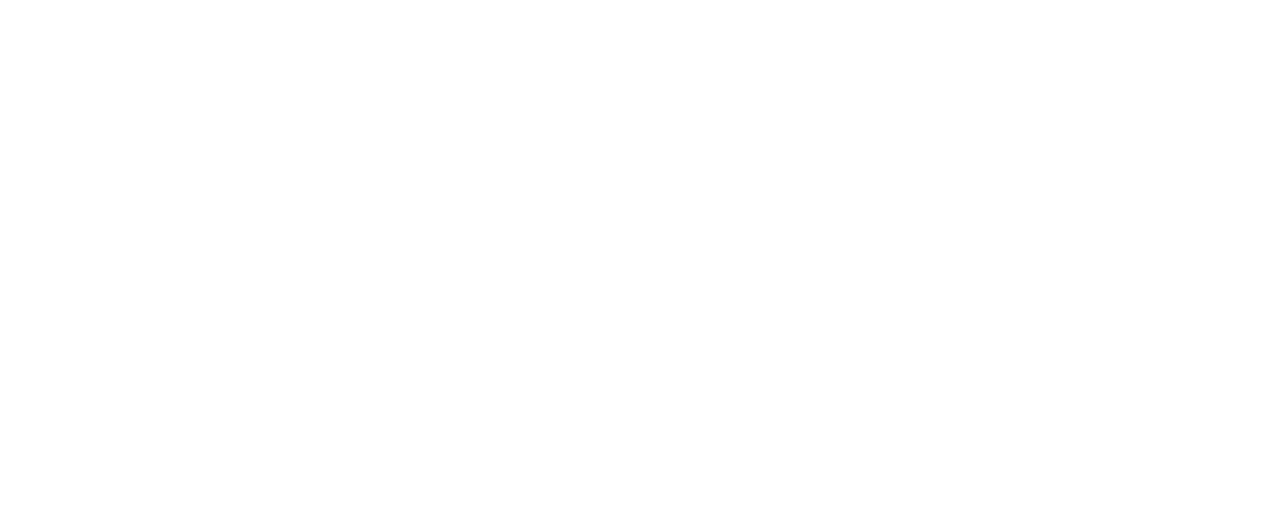
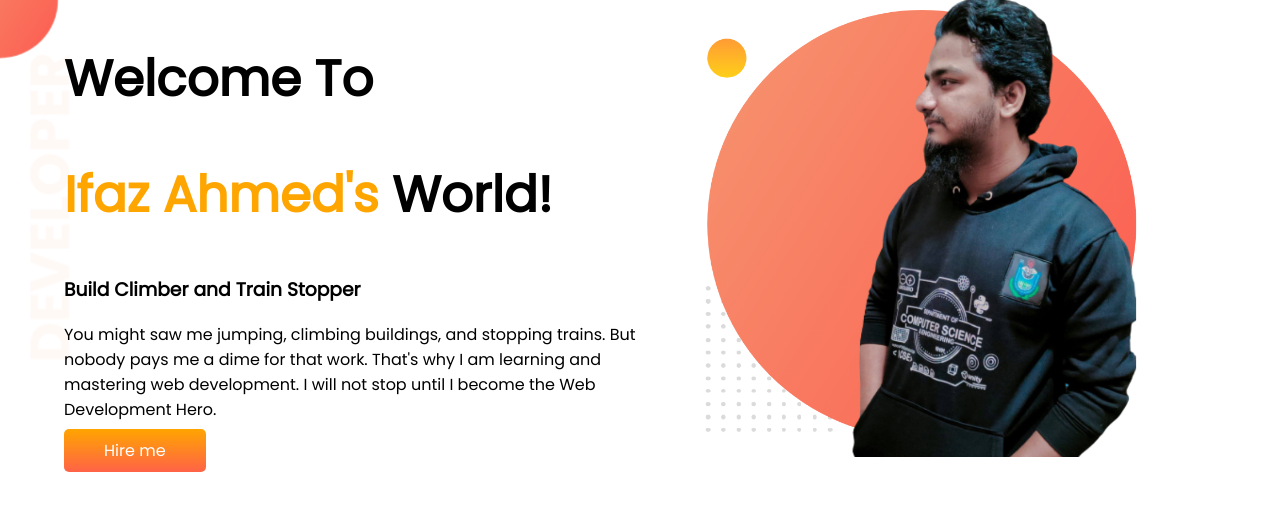
Before and after one commit to pro-ifaz/developer-portfolio, a plain HTML site: page index.html in a window 1280 px wide. Drawn offline with Linux system fonts and the light colour scheme.

Commit message:
top section created

```diff
--- a/index.html
+++ b/index.html
@@ -1,13 +1,35 @@
 <!DOCTYPE html>
 <html lang="en">
+
 <head>
     <meta charset="UTF-8">
     <meta http-equiv="X-UA-Compatible" content="IE=edge">
     <meta name="viewport" content="width=device-width, initial-scale=1.0">
+    <link rel="preconnect" href="https://fonts.googleapis.com">
+    <link rel="preconnect" href="https://fonts.gstatic.com" crossorigin>
+    <link href="https://fonts.googleapis.com/css2?family=Poppins&family=Quicksand&display=swap" rel="stylesheet">
     <link rel="stylesheet" href="style.css">
     <title>Developer Portfolio</title>
 </head>
+
 <body>
+    <section class="top-banner">
+        <div class="half-width">
+            <h1>Welcome To</h1>
+            <h1><span class="name-title">Ifaz Ahmed's</span> World!</h1>
+            <h3>Build Climber and Train Stopper
+            </h3>
+            <p>You might saw me jumping, climbing buildings, and stopping trains. But nobody pays me a dime for that
+                work.
+                That's why I am learning and mastering web development. I will not stop until I become the Web
+                Development
+                Hero.
+            </p>
+            <a class="hire-button" href="https://facebook.com/ifaz.ahmed.chowdhury" target="_blank">Hire me</a>
+        </div>
+        <div class="half-width"> <img src="images/ifaz-one.png" alt=""></div>
+    </section>
 
 </body>
+
 </html>
--- a/style.css
+++ b/style.css
@@ -0,0 +1,31 @@
+body{
+font-family: 'Poppins', sans-serif;
+margin: 0%
+}
+h1{
+    font-size: 50px;
+}
+.name-title{
+    color: orange;
+}
+section{
+    display: flex;
+}
+.half-width{
+    width: 50%;
+    padding-left: 5%;
+}
+.half-width img{
+    width: 80%;
+}
+.hire-button{
+    text-decoration: none;
+    background-image: linear-gradient(orange,tomato);
+    color: white;
+    padding: 10px 40px;
+    border-radius: 5px;
+}
+.top-banner{
+background-image: url(images/top-banner.png);
+background-repeat: no-repeat;
+}
```
Also changed, not shown: images/dream-bg.png (added), images/exp-bg.png (added), images/ifaz-one.png (added), images/ifaz-two.png (added), images/top-banner.png (added).
